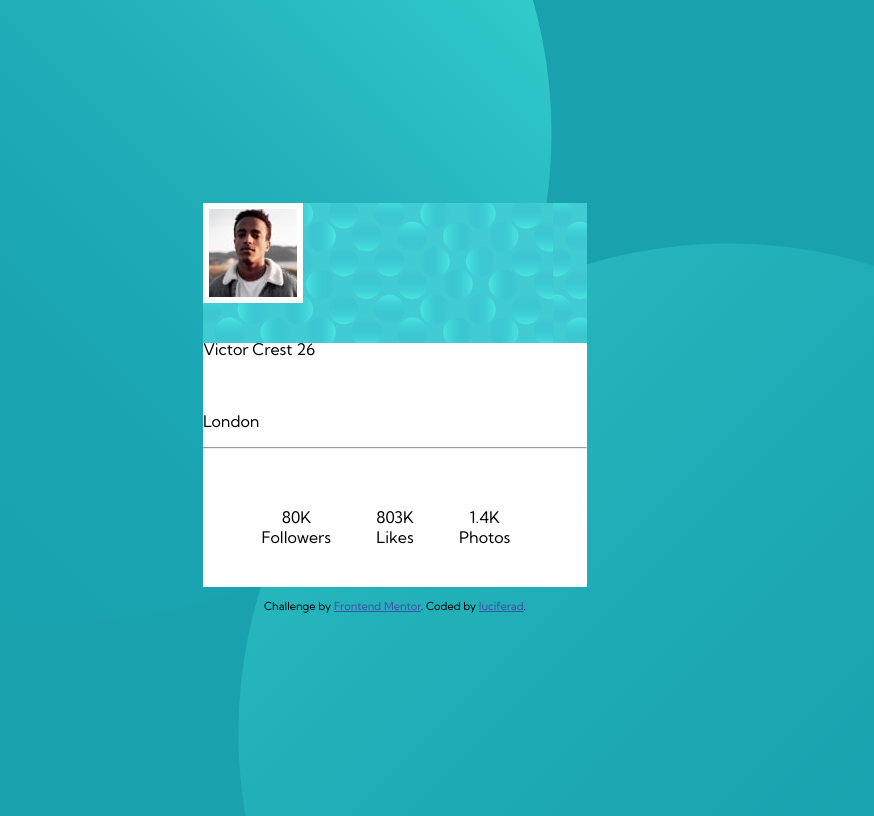
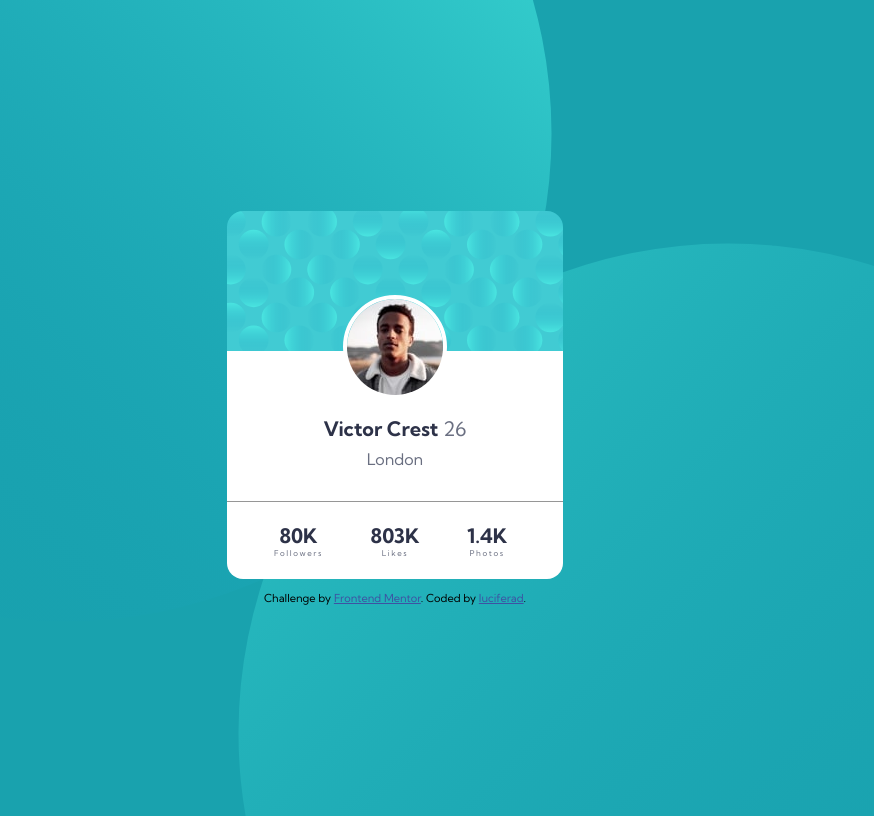
Before and after one commit to luciferad/profile-card-component-main, a plain HTML site: page index.html in a window 1280 px wide. Shown: the whole page, without its empty margins (245-1119 px from the left). Drawn offline with Linux system fonts and the light colour scheme.

Commit message:
Ended project with img border

```diff
--- a/index.css
+++ b/index.css
@@ -26,33 +26,53 @@ body {
     justify-content: center;
     align-items: center;
 }
+
+/* Main Card */
+
 .card {
-    width: 24rem;
     display: grid;
-    grid-template-rows: 18rem 6rem;
-    grid-template-columns: repeat(3, 8rem);
+    grid-template-rows: 19rem 4rem;
+    grid-template-columns: 6rem 9rem 6rem;
     grid-template-areas:
         "top top top"
         "bot1 bot2 bot3";
     background: url(images/bg-pattern-card.svg) repeat-x;
     background-color: hsl(0, 0%, 100%);
+    border-radius: 1rem;
 }
+
+/* Profile */
+
 .profile {
-    width: 24rem;
     grid-area: top;
-}
-.photo_ring {
-    width: 6.25rem;
-    height: 6.25rem;
-    border: solid white 0.4rem;
-    overflow: hidden;
-    margin-right: 5rem;
+    text-align: center;
 }
 img {
-    position: relative;
-    top: -5px;
-    left: -5px;
+    border: solid white 0.3rem;
+    border-radius: 50%;
+    margin-top: 25%;
 }
+.name_age {
+    font-size: 1.25rem;
+    font-weight: 700;
+    color: var(--very-dark-desaturated-blue);
+    margin-bottom: 0.5rem;
+}
+.age {
+    font-weight: 400;
+    color: var(--dark-grayish-blue);
+}
+.city {
+    margin: 0 0 2rem 0;
+    color: var(--dark-grayish-blue);
+}
+hr {
+    border: solid 0.01rem var(--dark-gray);
+    border-bottom: none;
+}
+
+/* Stats */
+
 #followers, #likes, #photos {
     text-align: center;
 }
@@ -68,15 +88,21 @@ img {
     grid-area: bot3;
     justify-self: left;
 }
+main > p {
+    font-size: 0.5rem;
+    font-weight: 100;
+    color: var(--dark-grayish-blue);
+    letter-spacing: 0.1rem;
+}
+.num {
+    font-size: 1.25rem;
+    font-weight: 700;
+    color: var(--very-dark-desaturated-blue);
+    letter-spacing: normal;
+}
+
+/* Footer */
 
 footer {
     margin-top: 1%;
 }
-
-@media screen and (max-width: 25rem) {
-    .card {
-        width: 21rem;
-        grid-template-rows: 14rem 7rem;
-        grid-template-columns: repeat(3, 7rem);
-    }
-}
--- a/index.html
+++ b/index.html
@@ -18,8 +18,8 @@
 <body>
   <main class="card">
     <div class="profile">
-      <div class="photo_ring"><img src="images/image-victor.jpg" alt="avatar"></div><br>
-      <p class="name_age"><span class="name">Victor Crest</span> 26</p><br>
+      <img src="images/image-victor.jpg" alt="avatar"><br>
+      <h1 class="name_age">Victor Crest<span class="age">  26</span></h1>
       <p class="city">London</p>
       <hr>
     </div>
```
